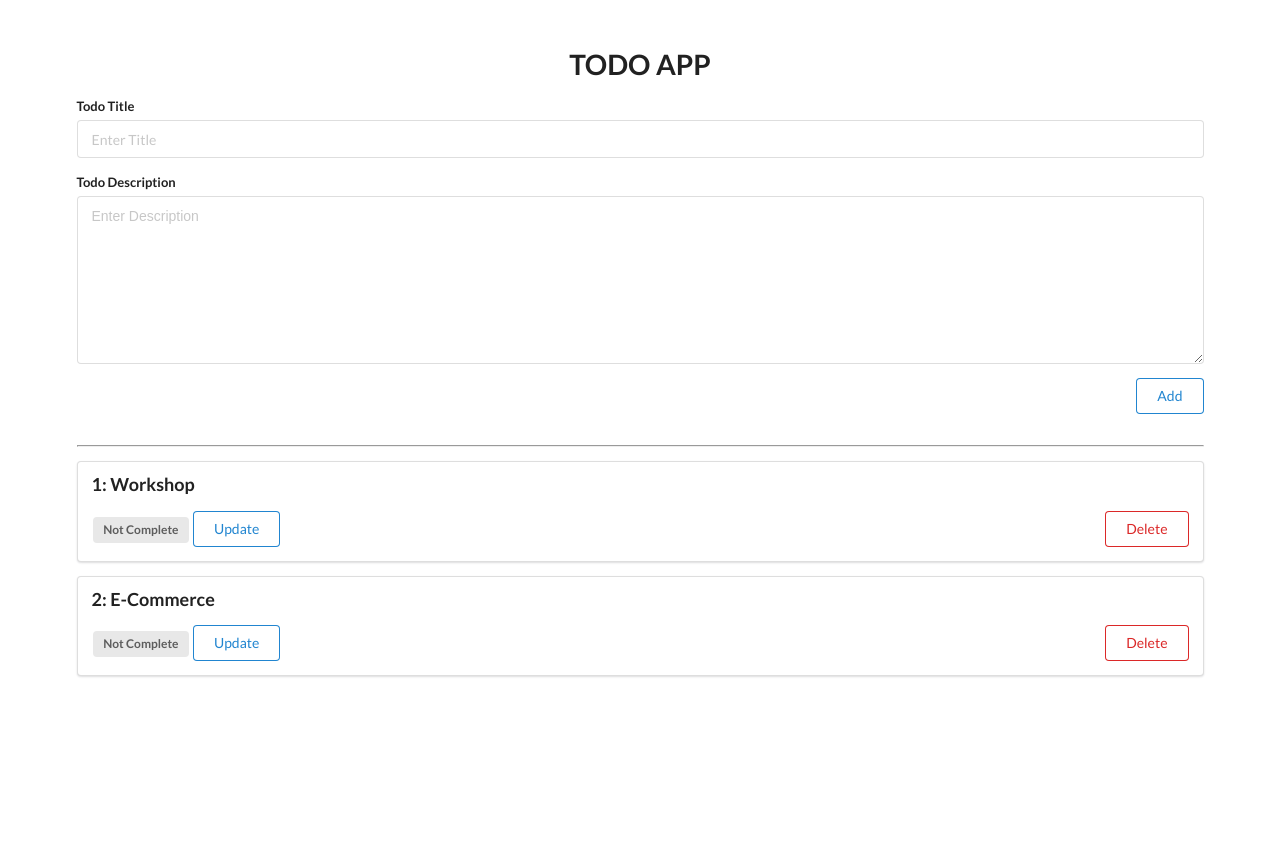
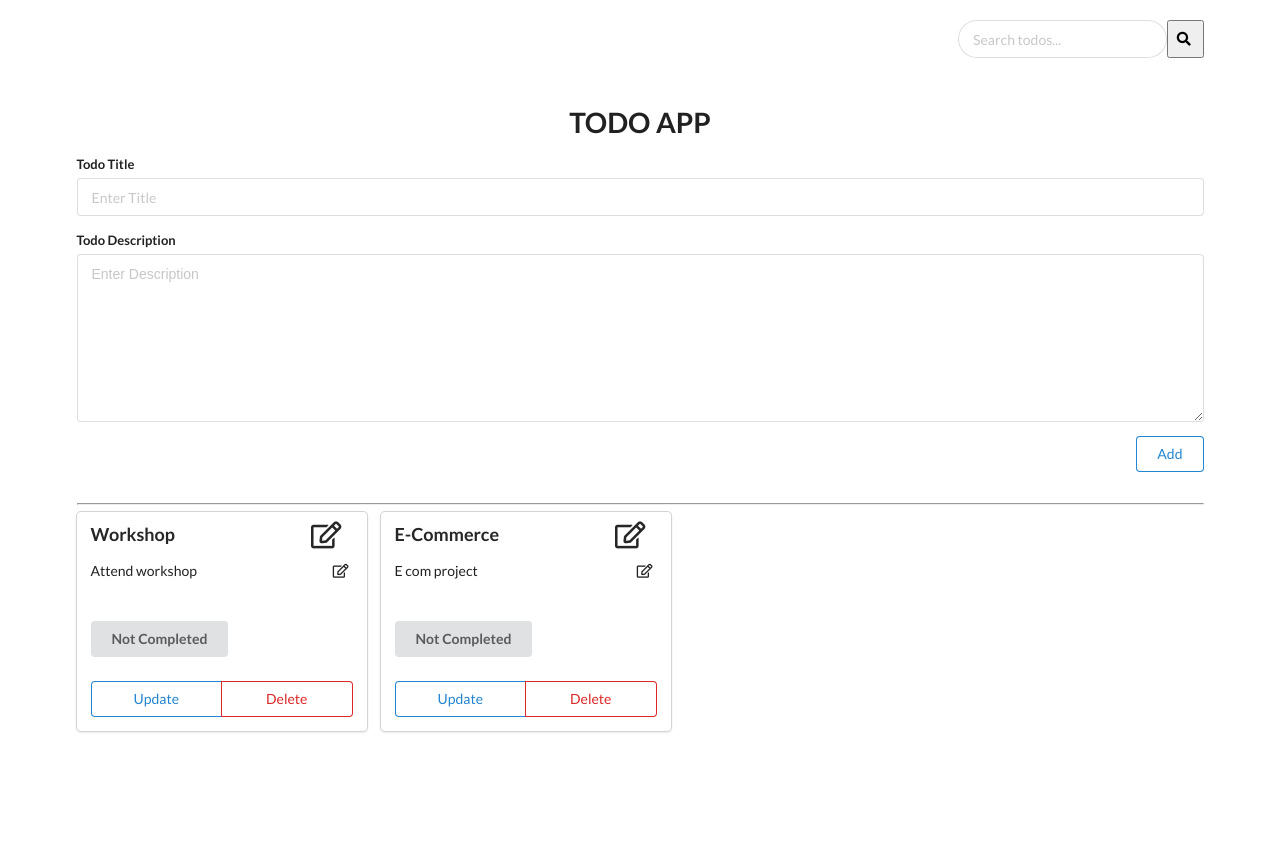
Before and after one commit to fruxc/Todo-with-database-flask, a Flask app: page / in a window 1280 px wide. After the commit the page ends 733 px from the top, so only its background shows below. Run offline with Flask 2, Linux system fonts and the light colour scheme; data comes from the database, SQL or seed files in the repository; both versions use the stored data as it was after the commit.

Commit message:
Search box implementation

```diff
--- a/app.py
+++ b/app.py
@@ -1,6 +1,8 @@
 from flask import Flask, render_template, request, redirect, url_for
 from flask_sqlalchemy import SQLAlchemy
-
+from sqlalchemy.sql import text
+import sqlite3
+import sys
 app = Flask(__name__)
 app.config['SQLALCHEMY_DATABASE_URI'] = 'sqlite:///db.sqlite'
 app.config['SQLALCHEMY_TRACK_MODIFICATIONS'] = False
@@ -11,27 +13,38 @@ db = SQLAlchemy(app)
 class Todo(db.Model):
     id = db.Column(db.Integer, primary_key=True)
     title = db.Column(db.String(100))
+    description = db.Column(db.String(255))
     complete = db.Column(db.Boolean)
 
 
-@app.route('/')
+@app.route('/search', methods=['POST'])
+def search():
+    search = request.form.get('search')
+    data = Todo.query.filter_by(title=search).all()
+    if len(data) == 0:
+        return render_template('index.html', todo_list = Todo.query.all())
+    return render_template('index.html', todo_list=data)
+
+
+@ app.route('/')
 def index():
     # Show all todo items
     todo_list = Todo.query.all()
+    print(todo_list)
     return render_template('index.html', todo_list=todo_list)
 
 
-@app.route('/add', methods=['POST'])
+@ app.route('/add', methods=['POST'])
 def add():
     # add a new todo item
-    title = request.form.get('title')
-    new_todo = Todo(title=title, complete=False)
+    new_todo = Todo(title=request.form.get('title'),
+                    description=request.form.get('description'), complete=False)
     db.session.add(new_todo)
     db.session.commit()
     return redirect(url_for('index'))
 
 
-@app.route('/update/<int:todo_id>')
+@ app.route('/update/<int:todo_id>')
 def update(todo_id):
     # update item
     todo = Todo.query.filter_by(id=todo_id).first()
@@ -40,7 +53,7 @@ def update(todo_id):
     return redirect(url_for('index'))
 
 
-@app.route('/delete/<int:todo_id>')
+@ app.route('/delete/<int:todo_id>')
 def delete(todo_id):
     # update item
     todo = Todo.query.filter_by(id=todo_id).first()
--- a/templates/index.html
+++ b/templates/index.html
@@ -7,7 +7,20 @@
     <meta name="viewport" content="width=device-width, initial-scale=1.0">
     <title>Todo App</title>
     <link rel="stylesheet" href="https://cdn.jsdelivr.net/npm/semantic-ui@2.4.2/dist/semantic.min.css">
+    <script src="https://code.jquery.com/jquery-3.6.0.min.js"
+        integrity="sha256-/xUj+3OJU5yExlq6GSYGSHk7tPXikynS7ogEvDej/m4=" crossorigin="anonymous"></script>
     <script src="https://cdn.jsdelivr.net/npm/semantic-ui@2.4.2/dist/semantic.min.js"></script>
+    <br />
+    <form action="/search" method="post">
+        <div class="ui main right aligned container search">
+            <div class="ui icon input">
+                <input class="prompt" type="text" name="search" placeholder="Search todos...">
+                <button class"prompt" type="submit">
+                    <i class="search icon"></i>
+                </button>
+            </div>
+        </div>
+    </form>
 </head>
 
 
@@ -18,7 +31,7 @@
         <form class="ui form" action="/add" method="post">
             <div class="field">
                 <label>Todo Title</label>
-                <input type="text" name="title" placeholder="Enter Title"><br />
+                <input type="text" name="title" placeholder="Enter Title" required><br />
             </div>
             <div class="field">
                 <label>Todo Description</label>
@@ -31,20 +44,34 @@
         <br />
         <hr>
 
-        {% set i = 1 %}
+        <div class="ui cards">
             {% for todo in todo_list %}
-        <div class="ui segment">
-            <p class="ui big header">{{ todo.id }}: {{ todo.title }}</p>
+            <div class="card">
+                <div class="content">
+                    {% set title_edit = False %}
+                    {% if title_edit == False %}
+                    <div class="ui big header"> {{ todo.title }}<i class="right floated edit outline icon"></i></div>
+                    {% endif %}
+                    <div class="ui subheader">{{ todo.description }}<i class="right floated edit outline icon"></i>
+                    </div><br /><br />
+
+                    <div>
                         {% if todo.complete == False %}
-            <span class="ui gray label">Not Complete</span>
+                        <button class="ui left floated button">Not Completed</button>
                         {% else %}
-            <span class="ui basic green label">Completed</span>
+                        <button class="ui right floated green button">Completed</button>
                         {% endif %}
-
+                    </div><br /><br /><br />
+                    <div class="extra content">
+                        <div class="ui two buttons">
                             <a class="ui basic blue button" href="/update/{{ todo.id }}">Update</a>
                             <a class="ui basic right floated red button" href="/delete/{{ todo.id }}">Delete</a>
                         </div>
+                    </div>
+                </div>
+            </div>
             {% endfor %}
+        </div>
     </div>
 </body>
 
```
Also changed, not shown: db.sqlite. Lines whose indentation alone changed are shown as unchanged.
